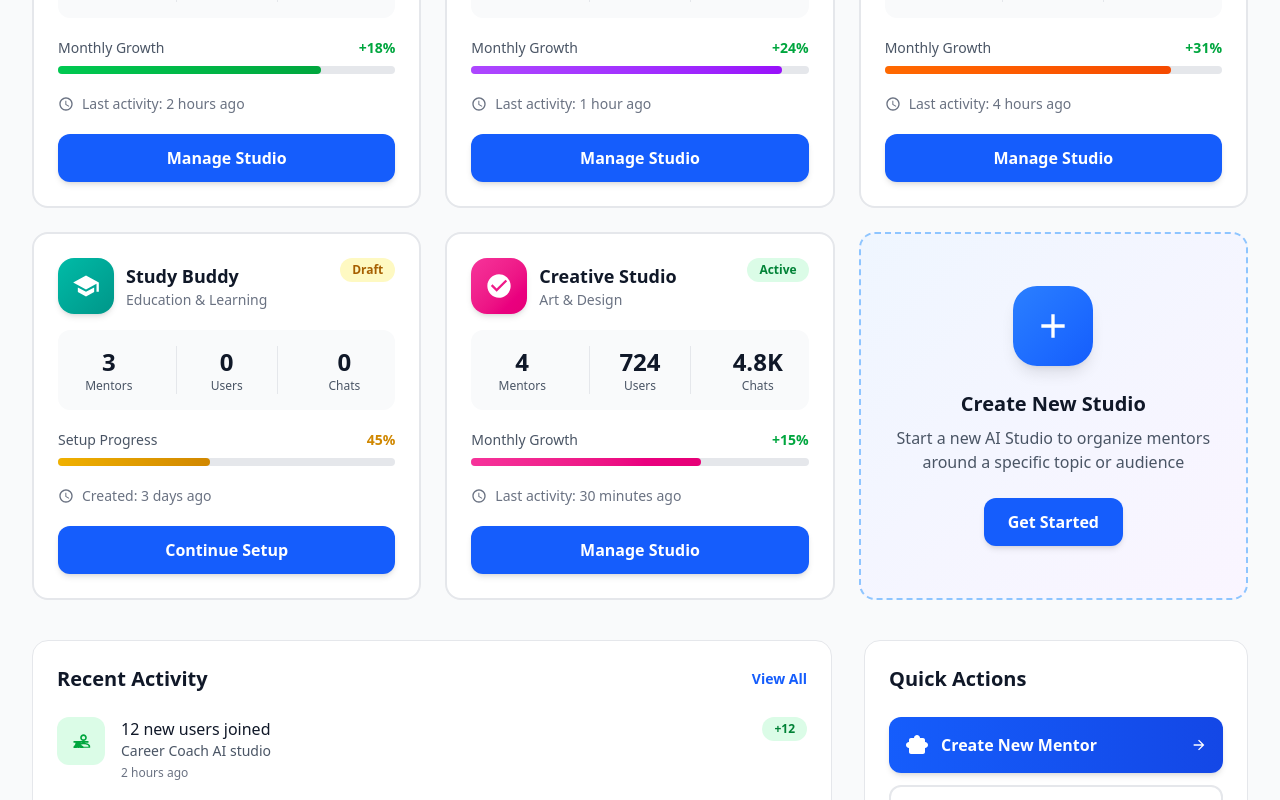
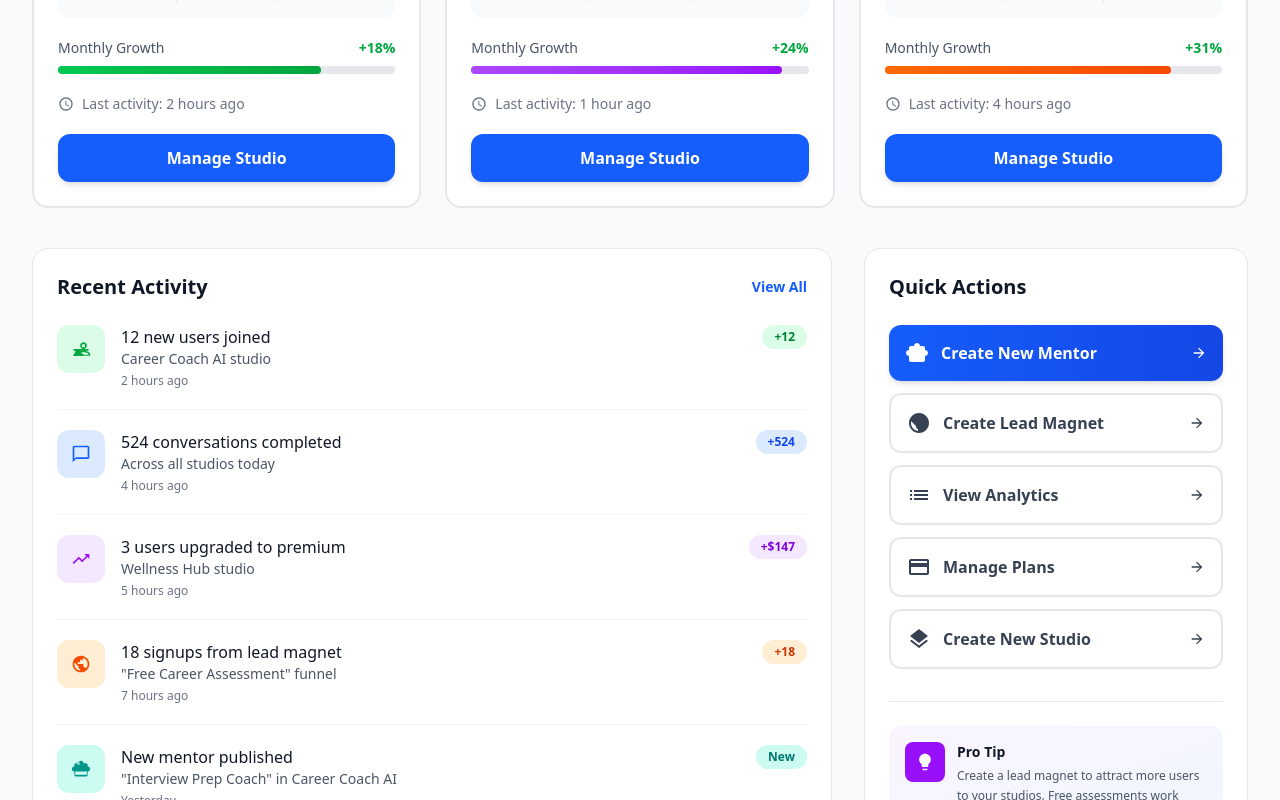
Before and after one commit to actioneramarketing/ai-mentor-studio, a Next.js app: page /dashboard in a window 1280 px wide. Shown: the part 867-1667 px from the top of the page. Built offline with nearby package versions, Linux system fonts and the light colour scheme.

Commit message:
Update dashboard layout with studios preview refinement

```diff
--- a/app/(creator)/dashboard/page.tsx
+++ b/app/(creator)/dashboard/page.tsx
@@ -373,14 +373,14 @@ export default function DashboardPage() {
         <section className="mb-8 sm:mb-10">
           <div className="flex flex-col sm:flex-row sm:items-center sm:justify-between mb-4 sm:mb-6 gap-3">
             <div>
-              <h3 className="text-xl sm:text-2xl font-bold text-gray-900 mb-1">Your AI Studios</h3>
-              <p className="text-sm sm:text-base text-gray-600">Manage your workspaces and mentors</p>
+              <h3 className="text-xl sm:text-2xl font-bold text-gray-900 mb-1">Your Studios</h3>
+              <p className="text-sm sm:text-base text-gray-600">Quick access to your most active studios</p>
             </div>
             <button className="px-4 sm:px-5 py-2.5 sm:py-3 bg-white border-2 border-gray-300 hover:border-gray-400 text-gray-700 font-semibold rounded-xl transition-all duration-200 inline-flex items-center justify-center space-x-2">
+              <span className="text-sm sm:text-base">View All Studios</span>
               <svg className="w-5 h-5" fill="currentColor" viewBox="0 0 24 24" aria-hidden>
-                <path d="M10 18h4v-2h-4v2zM3 6v2h18V6H3zm3 7h12v-2H6v2z" />
+                <path d="M12 4l-1.41 1.41L16.17 11H4v2h12.17l-5.58 5.59L12 20l8-8z" />
               </svg>
-              <span className="text-sm sm:text-base">Filter Studios</span>
             </button>
           </div>
           <div className="grid grid-cols-1 md:grid-cols-2 lg:grid-cols-3 gap-4 sm:gap-6">
@@ -526,116 +526,6 @@ export default function DashboardPage() {
                   <span>Last activity: 4 hours ago</span>
                 </div>
                 <button className="w-full px-4 py-2.5 sm:py-3 bg-blue-600 hover:bg-blue-700 text-white font-semibold rounded-xl transition-all duration-200 shadow-md hover:shadow-lg text-sm sm:text-base">Manage Studio</button>
-              </div>
-            </div>
-            <div className="bg-white rounded-xl sm:rounded-2xl border-2 border-gray-200 hover:border-blue-300 transition-all duration-200 overflow-hidden group hover:shadow-xl">
-              <div className="p-5 sm:p-6">
-                <div className="flex items-start justify-between mb-4">
-                  <div className="flex items-center space-x-3">
-                    <div className="w-12 h-12 sm:w-14 sm:h-14 bg-gradient-to-br from-teal-500 to-teal-600 rounded-xl sm:rounded-2xl flex items-center justify-center shadow-md">
-                      <svg className="w-6 h-6 sm:w-7 sm:h-7 text-white" fill="currentColor" viewBox="0 0 24 24" aria-hidden>
-                        <path d="M5 13.18v4L12 21l7-3.82v-4L12 17l-7-3.82zM12 3L1 9l11 6 9-4.91V17h2V9L12 3z" />
-                      </svg>
-                    </div>
-                    <div>
-                      <h4 className="text-base sm:text-lg font-bold text-gray-900">Study Buddy</h4>
-                      <p className="text-xs sm:text-sm text-gray-500">Education & Learning</p>
-                    </div>
-                  </div>
-                  <span className="px-2 sm:px-3 py-1 bg-yellow-100 text-yellow-700 text-xs font-semibold rounded-full">Draft</span>
-                </div>
-                <div className="grid grid-cols-3 gap-3 sm:gap-4 mb-4 sm:mb-5 py-3 sm:py-4 bg-gray-50 rounded-xl">
-                  <div className="text-center">
-                    <p className="text-lg sm:text-xl lg:text-2xl font-bold text-gray-900">3</p>
-                    <p className="text-xs text-gray-600">Mentors</p>
-                  </div>
-                  <div className="text-center border-x border-gray-200">
-                    <p className="text-lg sm:text-xl lg:text-2xl font-bold text-gray-900">0</p>
-                    <p className="text-xs text-gray-600">Users</p>
-                  </div>
-                  <div className="text-center">
-                    <p className="text-lg sm:text-xl lg:text-2xl font-bold text-gray-900">0</p>
-                    <p className="text-xs text-gray-600">Chats</p>
-                  </div>
-                </div>
-                <div className="mb-4 sm:mb-5">
-                  <div className="flex items-center justify-between text-xs sm:text-sm text-gray-600 mb-2">
-                    <span>Setup Progress</span>
-                    <span className="font-semibold text-yellow-600">45%</span>
-                  </div>
-                  <div className="w-full bg-gray-200 rounded-full h-2">
-                    <div className="bg-gradient-to-r from-yellow-500 to-yellow-600 h-2 rounded-full" style={{ width: "45%" }} />
-                  </div>
-                </div>
-                <div className="flex items-center text-xs sm:text-sm text-gray-500 mb-4 sm:mb-5">
-                  <svg className="w-4 h-4 mr-2" fill="currentColor" viewBox="0 0 24 24" aria-hidden>
-                    <path d="M11.99 2C6.47 2 2 6.48 2 12s4.47 10 9.99 10C17.52 22 22 17.52 22 12S17.52 2 11.99 2zM12 20c-4.42 0-8-3.58-8-8s3.58-8 8-8 8 3.58 8 8-3.58 8-8 8zm.5-13H11v6l5.25 3.15.75-1.23-4.5-2.67z" />
-                  </svg>
-                  <span>Created: 3 days ago</span>
-                </div>
-                <button className="w-full px-4 py-2.5 sm:py-3 bg-blue-600 hover:bg-blue-700 text-white font-semibold rounded-xl transition-all duration-200 shadow-md hover:shadow-lg text-sm sm:text-base">Continue Setup</button>
-              </div>
-            </div>
-            <div className="bg-white rounded-xl sm:rounded-2xl border-2 border-gray-200 hover:border-blue-300 transition-all duration-200 overflow-hidden group hover:shadow-xl">
-              <div className="p-5 sm:p-6">
-                <div className="flex items-start justify-between mb-4">
-                  <div className="flex items-center space-x-3">
-                    <div className="w-12 h-12 sm:w-14 sm:h-14 bg-gradient-to-br from-pink-500 to-pink-600 rounded-xl sm:rounded-2xl flex items-center justify-center shadow-md">
-                      <svg className="w-6 h-6 sm:w-7 sm:h-7 text-white" fill="currentColor" viewBox="0 0 24 24" aria-hidden>
-                        <path d="M12 2C6.48 2 2 6.48 2 12s4.48 10 10 10 10-4.48 10-10S17.52 2 12 2zm-2 15l-5-5 1.41-1.41L10 14.17l7.59-7.59L19 8l-9 9z" />
-                      </svg>
-                    </div>
-                    <div>
-                      <h4 className="text-base sm:text-lg font-bold text-gray-900">Creative Studio</h4>
-                      <p className="text-xs sm:text-sm text-gray-500">Art & Design</p>
-                    </div>
-                  </div>
-                  <span className="px-2 sm:px-3 py-1 bg-green-100 text-green-700 text-xs font-semibold rounded-full">Active</span>
-                </div>
-                <div className="grid grid-cols-3 gap-3 sm:gap-4 mb-4 sm:mb-5 py-3 sm:py-4 bg-gray-50 rounded-xl">
-                  <div className="text-center">
-                    <p className="text-lg sm:text-xl lg:text-2xl font-bold text-gray-900">4</p>
-                    <p className="text-xs text-gray-600">Mentors</p>
-                  </div>
-                  <div className="text-center border-x border-gray-200">
-                    <p className="text-lg sm:text-xl lg:text-2xl font-bold text-gray-900">724</p>
-                    <p className="text-xs text-gray-600">Users</p>
-                  </div>
-                  <div className="text-center">
-                    <p className="text-lg sm:text-xl lg:text-2xl font-bold text-gray-900">4.8K</p>
-                    <p className="text-xs text-gray-600">Chats</p>
-                  </div>
-                </div>
-                <div className="mb-4 sm:mb-5">
-                  <div className="flex items-center justify-between text-xs sm:text-sm text-gray-600 mb-2">
-                    <span>Monthly Growth</span>
-                    <span className="font-semibold text-green-600">+15%</span>
-                  </div>
-                  <div className="w-full bg-gray-200 rounded-full h-2">
-                    <div className="bg-gradient-to-r from-pink-500 to-pink-600 h-2 rounded-full" style={{ width: "68%" }} />
-                  </div>
-                </div>
-                <div className="flex items-center text-xs sm:text-sm text-gray-500 mb-4 sm:mb-5">
-                  <svg className="w-4 h-4 mr-2" fill="currentColor" viewBox="0 0 24 24" aria-hidden>
-                    <path d="M11.99 2C6.47 2 2 6.48 2 12s4.47 10 9.99 10C17.52 22 22 17.52 22 12S17.52 2 11.99 2zM12 20c-4.42 0-8-3.58-8-8s3.58-8 8-8 8 3.58 8 8-3.58 8-8 8zm.5-13H11v6l5.25 3.15.75-1.23-4.5-2.67z" />
-                  </svg>
-                  <span>Last activity: 30 minutes ago</span>
-                </div>
-                <button className="w-full px-4 py-2.5 sm:py-3 bg-blue-600 hover:bg-blue-700 text-white font-semibold rounded-xl transition-all duration-200 shadow-md hover:shadow-lg text-sm sm:text-base">Manage Studio</button>
-              </div>
-            </div>
-            <div className="bg-gradient-to-br from-blue-50 to-purple-50 rounded-xl sm:rounded-2xl border-2 border-dashed border-blue-300 hover:border-blue-400 transition-all duration-200 overflow-hidden group hover:shadow-xl cursor-pointer">
-              <div className="p-5 sm:p-6 h-full flex flex-col items-center justify-center text-center min-h-[300px] sm:min-h-[350px]">
-                <div className="w-16 h-16 sm:w-20 sm:h-20 bg-gradient-to-br from-blue-500 to-blue-600 rounded-2xl sm:rounded-3xl flex items-center justify-center shadow-lg mb-4 sm:mb-6 group-hover:scale-110 transition-transform duration-200">
-                  <svg className="w-8 h-8 sm:w-10 sm:h-10 text-white" fill="currentColor" viewBox="0 0 24 24" aria-hidden>
-                    <path d="M19 13h-6v6h-2v-6H5v-2h6V5h2v6h6v2z" />
-                  </svg>
-                </div>
-                <h4 className="text-lg sm:text-xl font-bold text-gray-900 mb-2">Create New Studio</h4>
-                <p className="text-sm sm:text-base text-gray-600 mb-4 sm:mb-6 max-w-xs">Start a new AI Studio to organize mentors around a specific topic or audience</p>
-                <button className="px-5 sm:px-6 py-2.5 sm:py-3 bg-blue-600 hover:bg-blue-700 text-white font-semibold rounded-xl transition-all duration-200 shadow-md hover:shadow-lg text-sm sm:text-base">
-                  Get Started
-                </button>
               </div>
             </div>
           </div>
```
